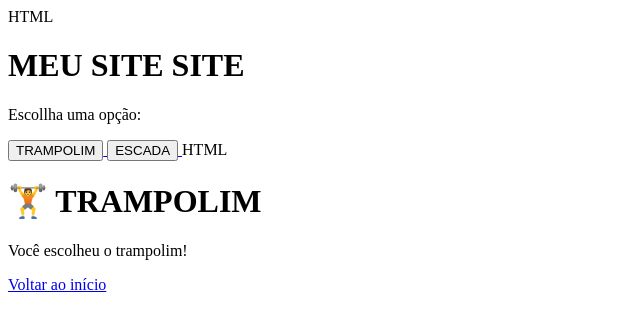
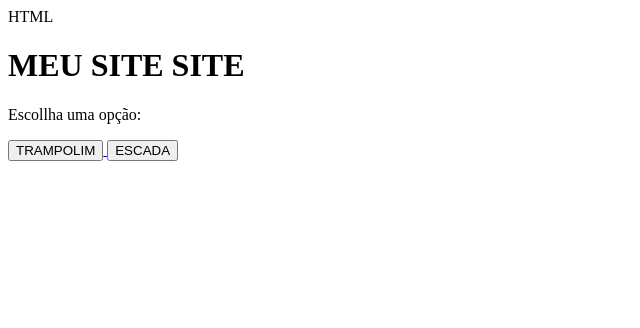
Before and after one commit to lucas8005176/tramponi, a plain HTML site: page index.html in a window 1280 px wide. Shown: the whole page, without its empty margins (0-640 px from the left). Drawn offline with Linux system fonts and the light colour scheme.

Commit message:
Update index.html

```diff
--- a/index.html
+++ b/index.html
@@ -14,10 +14,3 @@
   </a>
   <boyd>
     <html>
-
-    </> HTML
-      <h1>🏋 TRAMPOLIM</h1>
-
-<p>Você escolheu o trampolim!</p>
-
-<a href="index.html">Voltar ao início</a>
```
